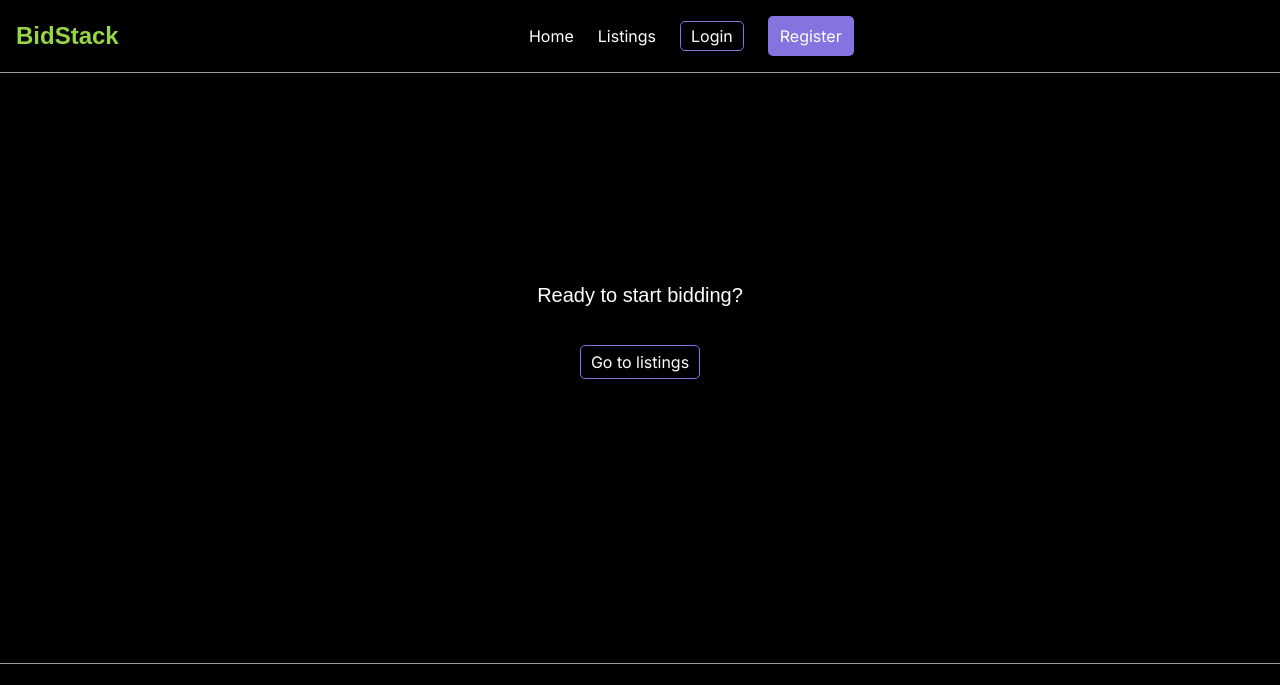
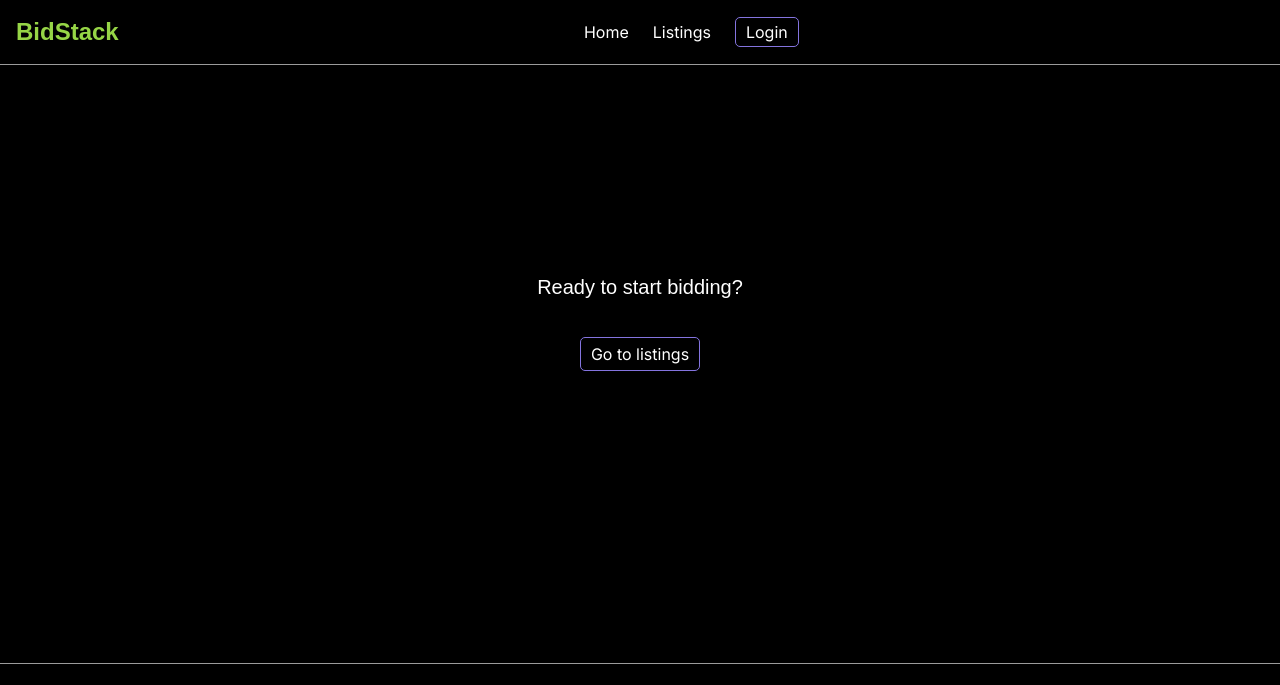
Before and after one commit to EmilieHolden/bid-stack, a website built with Vite: page index.html in a window 1280 px wide. Shown: the top 685 px of the page. Built offline with nearby package versions, Linux system fonts and the light colour scheme; a web font is replaced by a local one.

Commit message:
button style update

```diff
--- a/index.html
+++ b/index.html
@@ -32,10 +32,6 @@
 
             <li class="auth-logged-out">
               <a href="/login" class="btn hover:underline" data-link>Login</a>
-            </li>
-
-            <li class="auth-logged-out">
-              <a href="/login" class="btn-secondary" data-link>Register</a>
             </li>
 
             <li class="auth-logged-in hidden">
--- a/src/css/input.css
+++ b/src/css/input.css
@@ -47,7 +47,7 @@
   .btn-secondary {
     display: flex;
     align-items: flex-start;
-    padding: 8px 12px;
+    padding: 4px 10px;
 
     border-radius: 5px;
     background: #8474df;
@@ -60,10 +60,7 @@
 
   .listing-card {
     display: flex;
-
-    align-items: flex-start;
-    align-self: stretch;
-
+    flex-direction: row;
     border-radius: 5px;
     background: #121212;
   }
```
